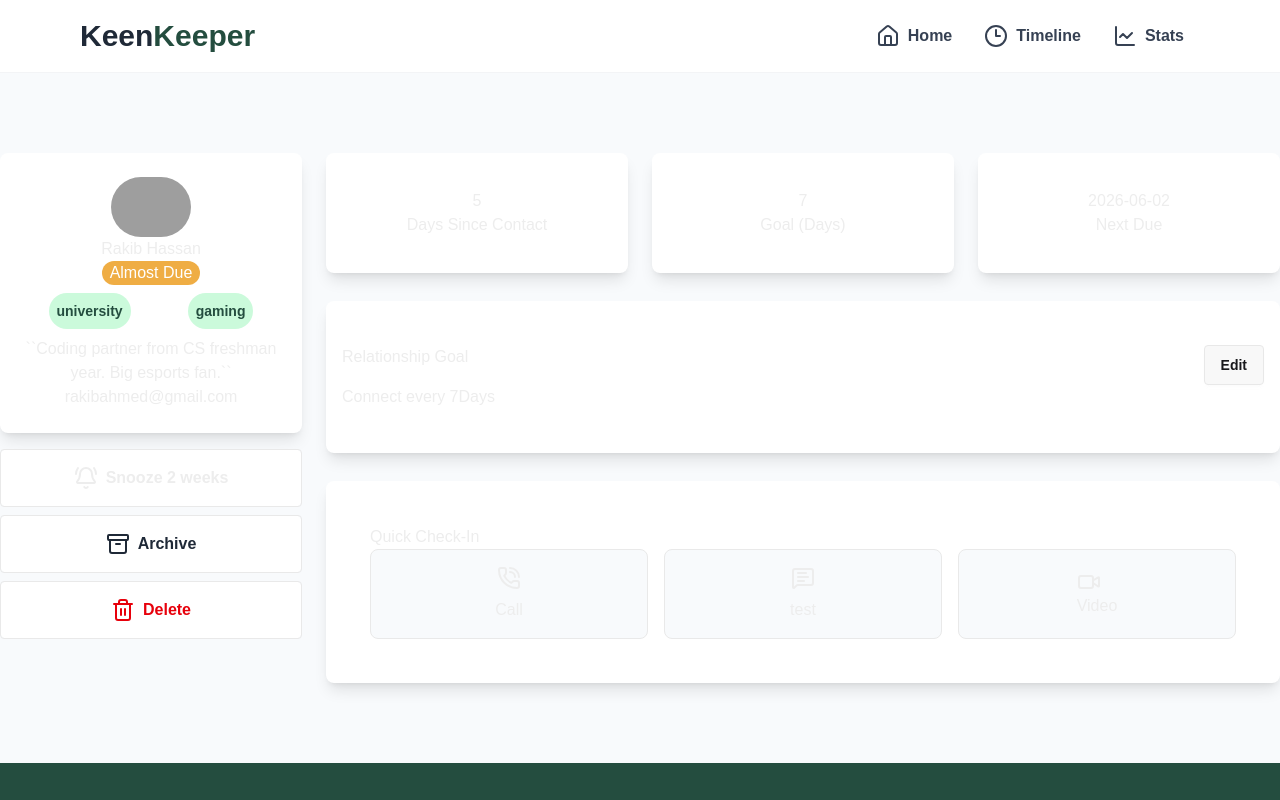
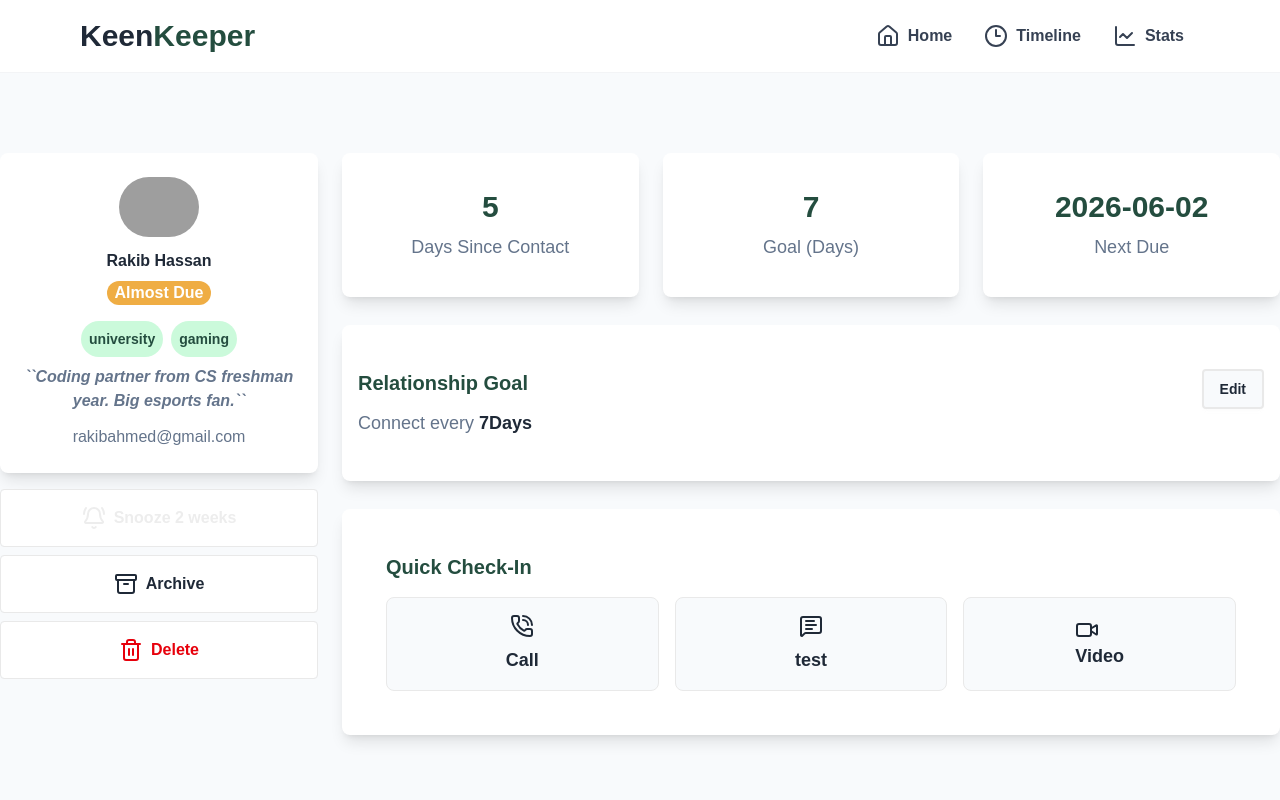
Before and after one commit to rakib97j/KeenKeeper, a Next.js app: page /friend/1 in a window 1280 px wide. Shown: the top 800 px of the page. Built offline with nearby package versions, Linux system fonts and the light colour scheme; grey boxes are pictures that could not be loaded.

Commit message:
friend Details card desing done

```diff
--- a/src/app/friend/[id]/page.jsx
+++ b/src/app/friend/[id]/page.jsx
@@ -39,9 +39,11 @@ const DetailsPage = async (props) => {
                 alt={singleFriend.name}
                 className="w-20 rounded-full mx-auto"
               />
-              <h1 className="text-center">{singleFriend.name}</h1>
+              <h1 className="text-center text-[#1F2937] font-bold font-semibold mt-3  ">
+                {singleFriend.name}
+              </h1>
               <p
-                className={`text-white  mx-auto w-fit font-medium   px-2 rounded-full
+                className={`text-white  mx-auto w-fit font-semibold  my-2  px-2 rounded-full
 
 
        ${
@@ -57,7 +59,7 @@ const DetailsPage = async (props) => {
                 {singleFriend.status}
               </p>
               {/* Tags */}
-              <div className="flex gap-2  ">
+              <div className="flex w-fit gap-2 mx-auto items-center  ">
                 <p className="text-[#244D3F] bg-[#CBFADB] w-fit mx-auto text-sm font-bold rounded-full  p-2 my-2 ">
                   {singleFriend.tags[0]}
                 </p>
@@ -65,23 +67,27 @@ const DetailsPage = async (props) => {
                   {singleFriend.tags[1]}
                 </p>
               </div>
-              <p className="w-[254px] text-center">``{singleFriend.bio}`` </p>
-              <p className="text-center">{singleFriend.email}</p>
+              <p className="w-[270px] text-center text-[#64748B] italic text-base font-semibold mb-3">
+                ``{singleFriend.bio}``{" "}
+              </p>
+              <p className="text-center font-medium text-[#64748B] text-base">
+                {singleFriend.email}
+              </p>
             </div>
             {/* 2nd Part  */}
             <div>
               <div className="bg-white rounded-lg my-2 ">
-                <p className="flex font-bold text-base  p-4 gap-2  justify-center border border-[#E9E9E9] rounded-sm ">
+                <p className="flex font-bold text-base  p-4 gap-2  justify-center border border-[#E9E9E9] rounded-sm cursor-pointer ">
                   <BellRing /> Snooze 2 weeks
                 </p>
               </div>
               <div className="bg-white rounded-lg my-2 ">
-                <p className="flex font-bold text-base text-[#1F2937] p-4 gap-2  justify-center border border-[#E9E9E9] rounded-sm ">
+                <p className="flex font-bold text-base text-[#1F2937] p-4 gap-2  justify-center cursor-pointer border border-[#E9E9E9] rounded-sm ">
                   <Archive /> Archive
                 </p>
               </div>
               <div className="bg-white rounded-lg my-2 ">
-                <p className="flex p-4 gap-2  text-red-600 font-bold text-base justify-center border border-[#E9E9E9] rounded-sm ">
+                <p className="flex p-4 gap-2  text-red-600 font-bold text-base justify-center cursor-pointer border border-[#E9E9E9] rounded-sm ">
                   <Trash2 />
                   Delete
                 </p>
@@ -94,42 +100,61 @@ const DetailsPage = async (props) => {
             {/* First part */}
             <div className="grid  md:grid-cols-3 gap-6">
               <div className="bg-white  py-9 px-4 shadow-lg rounded-lg text-center ">
-                <p>{singleFriend.days_since_contact}</p>
-                <p>Days Since Contact</p>
+                <p className="text-[#244D3F] text-3xl font-semibold mb-2 ">
+                  {singleFriend.days_since_contact}
+                </p>
+                <p className="text-[#64748B] text-lg font-medium">
+                  Days Since Contact
+                </p>
               </div>
               <div className="bg-white  py-9 px-4 shadow-lg rounded-lg text-center ">
-                <p>{singleFriend.goal}</p>
-                <p>Goal (Days)</p>
+                <p className="text-[#244D3F] text-3xl font-semibold mb-2 ">
+                  {singleFriend.goal}
+                </p>
+                <p className="text-[#64748B] text-lg font-medium">
+                  Goal (Days)
+                </p>
               </div>
               <div className="bg-white  py-9 px-4 shadow-lg rounded-lg text-center ">
-                <p>{singleFriend.next_due_date}</p>
-                <p>Next Due</p>
+                <p className="text-[#244D3F] text-3xl font-semibold mb-2 ">
+                  {singleFriend.next_due_date}
+                </p>
+                <p className="text-[#64748B] text-lg font-medium">Next Due</p>
               </div>
             </div>
             {/* second part */}
             <div className="bg-white  py-11 px-4 shadow-lg rounded-lg text-center  my-7 ">
               <div className="flex justify-between">
-                <h1>Relationship Goal</h1>
-                <p className="btn">Edit</p>
+                <h1 className="text-[#244D3F] text-xl font-semibold ">
+                  Relationship Goal
+                </h1>
+                <p className="btn bg-[#F8FAFC] text-[#1F2937] border-2 border-[#E9E9E9] shadow-0">
+                  Edit
+                </p>
               </div>
-              <p className="text-start">
-                Connect every <span>{singleFriend.goal}Days</span>
+              <p className="text-start text-[#64748B] text-lg ">
+                Connect every{" "}
+                <span className="text-[#1F2937] text-lg font-bold">
+                  {singleFriend.goal}Days
+                </span>
               </p>
             </div>
             {/* last functional part */}
             <div className="bg-white p-11  shadow-lg rounded-lg">
-              <h1>Quick Check-In</h1>
+              <h1 className="text-[#244D3F] text-xl font-semibold mb-4">
+                Quick Check-In
+              </h1>
               {/* Call Text btn */}
               <div className="grid grid-cols-3 gap-4  ">
-                <div className="p-4 flex flex-col justify-center items-center gap-2 bg-[#F8FAFC] border border-[#E9E9E9] rounded-lg ">
+                <div className=" transform transition-all duration-300 ease-in-out  hover:text-[#244D3F] hover:bg-white hover:shadow-[0_8px_25px_rgba(0,0,0,0.05)] hover:-translate-y-1 p-4 flex flex-col justify-center items-center gap-2 bg-[#F8FAFC] border border-[#E9E9E9] rounded-lg text-[#1F2937] text-lg font-semibold cursor-pointer ">
                   {" "}
                   <PhoneCall /> Call
                 </div>
-                <div className="p-4 flex flex-col justify-center items-center gap-2 bg-[#F8FAFC] border border-[#E9E9E9] rounded-lg  ">
+                <div className=" transform transition-all duration-300 ease-in-out  hover:text-[#244D3F] hover:bg-white hover:shadow-[0_8px_25px_rgba(0,0,0,0.05)] hover:-translate-y-1 p-4 flex flex-col justify-center items-center gap-2 bg-[#F8FAFC] border border-[#E9E9E9] rounded-lg text-[#1F2937] text-lg font-semibold cursor-pointer ">
                   {" "}
                   <MessageSquareText /> test
                 </div>
-                <div className="  p-4 flex flex-col justify-center items-center gap-2 bg-[#F8FAFC] border border-[#E9E9E9] rounded-lg  ">
+                <div className="transform transition-all duration-300 ease-in-out  hover:text-[#244D3F] hover:bg-white hover:shadow-[0_8px_25px_rgba(0,0,0,0.05)] hover:-translate-y-1  p-4 flex flex-col justify-center items-center gap-2 bg-[#F8FAFC] border border-[#E9E9E9] rounded-lg text-[#1F2937] text-lg font-semibold cursor-pointer ">
                   <p className="">
                     {" "}
                     <Video /> Video
```
